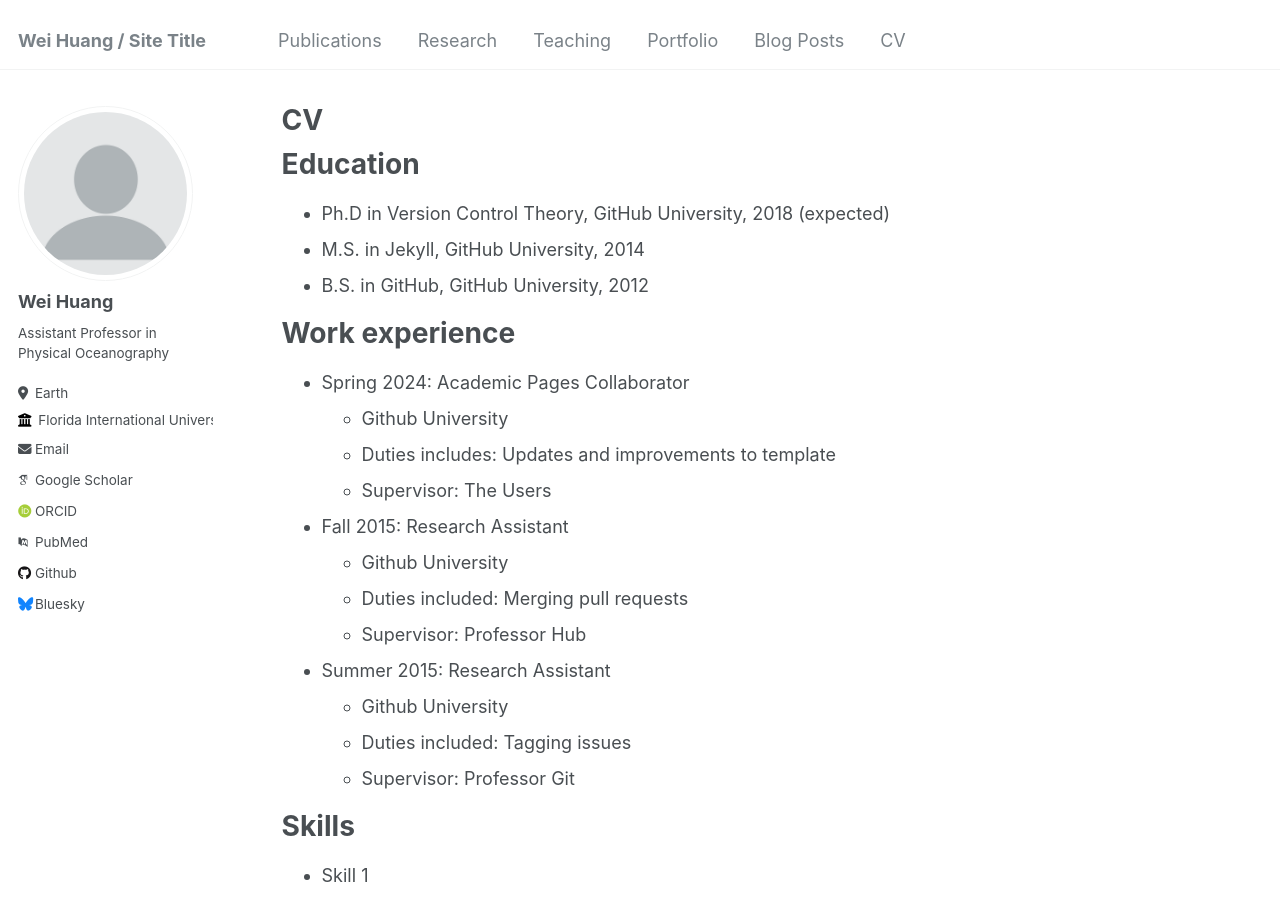
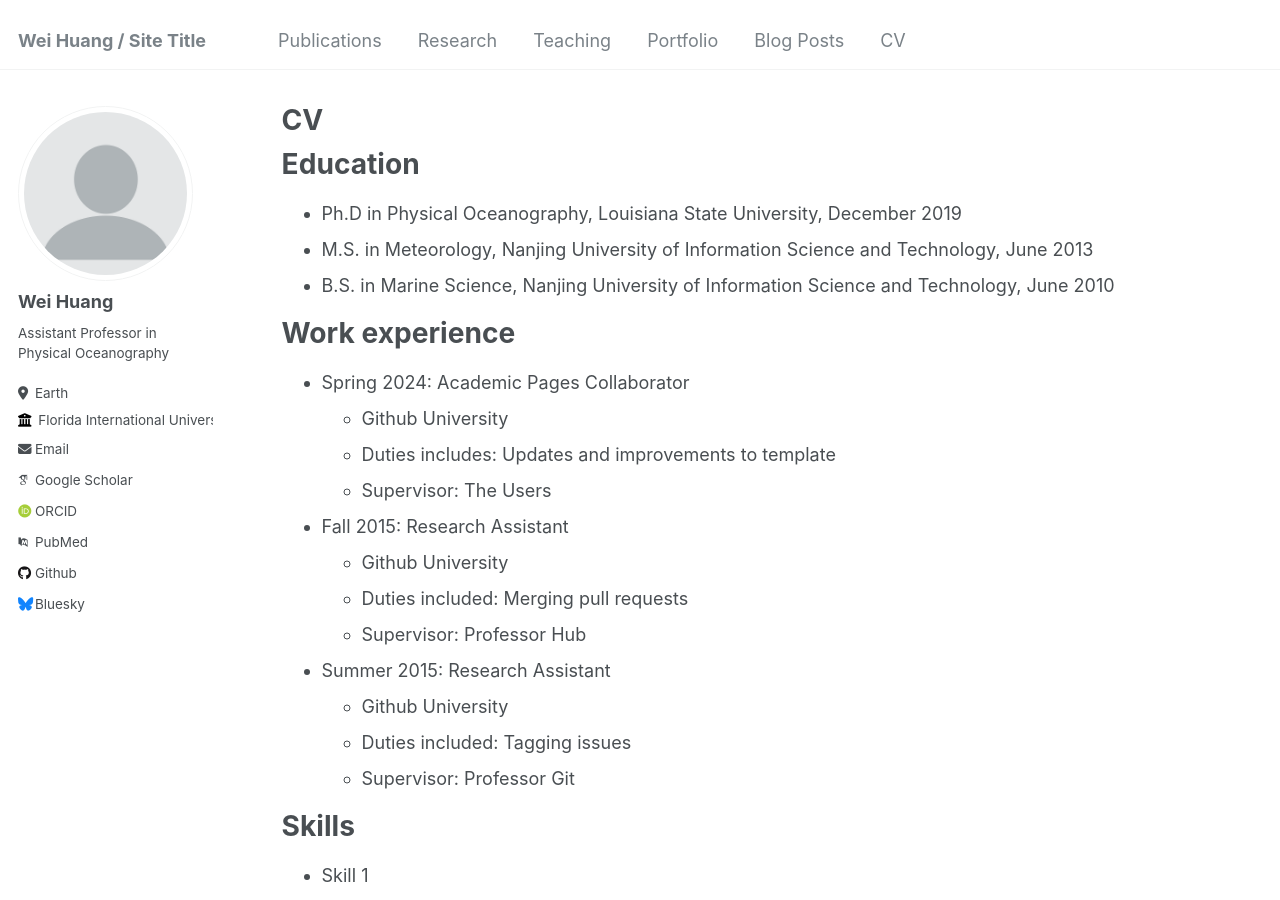
Before and after one commit to huang96169/huang96169.github.io, a Jekyll site: the page built from _pages/cv.md, in a window 1280 px wide and 900 px high. Built offline with Jekyll 4.4.1, drawn with Linux system fonts in a browser that asks for light colours; some web fonts are replaced.

Commit message:
modified:   cv.md

```diff
--- a/_pages/cv.md
+++ b/_pages/cv.md
@@ -11,9 +11,9 @@ redirect_from:
 
 Education
 ======
-* Ph.D in Version Control Theory, GitHub University, 2018 (expected)
-* M.S. in Jekyll, GitHub University, 2014
-* B.S. in GitHub, GitHub University, 2012
+* Ph.D in Physical Oceanography, Louisiana State University, December 2019
+* M.S. in Meteorology, Nanjing University of Information Science and Technology, June 2013
+* B.S. in Marine Science, Nanjing University of Information Science and Technology, June 2010
 
 Work experience
 ======
```
